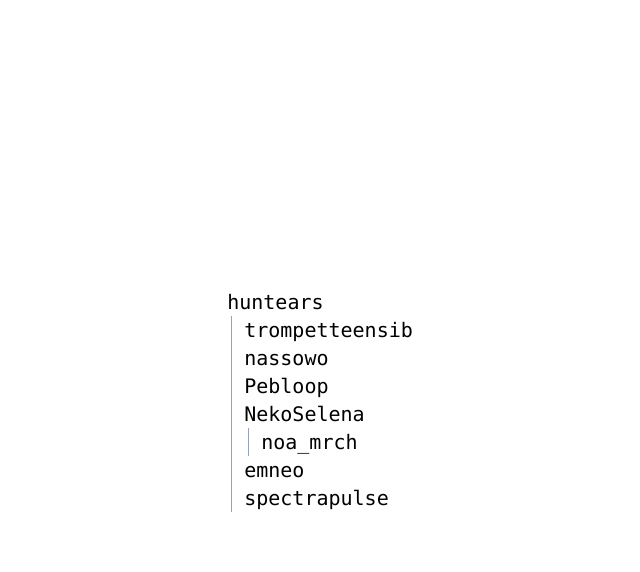
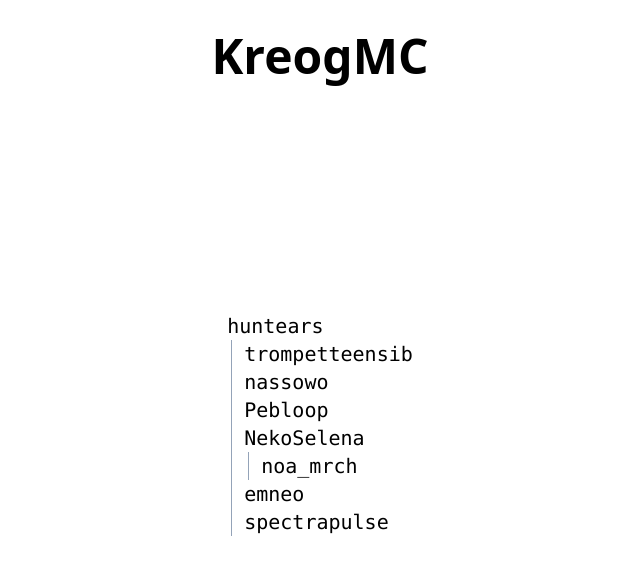
Before and after one commit to emneo-dev/mcit, a SvelteKit app: page / in a window 1280 px wide. Shown: the top 572 px of the page, without its empty margins (320-960 px from the left). Built offline with nearby package versions, Linux system fonts and the light colour scheme.

Commit message:
Add a title to the main page
Signed-off-by: Alexandre Flion <huntears@kreog.com>

```diff
--- a/src/routes/+page.svelte
+++ b/src/routes/+page.svelte
@@ -7,8 +7,9 @@
 
 </script>
 
-<main class="absolute inset-0 flex items-center justify-center">
-	<ul>
+<main class="absolute inset-0 flex items-center flex-col p-8">
+	<h1 class="text-5xl font-bold">KreogMC</h1>
+	<ul class="grow flex items-center">
 		<User username="huntears" info={tree.huntears} />
 	</ul>
 </main>
```
